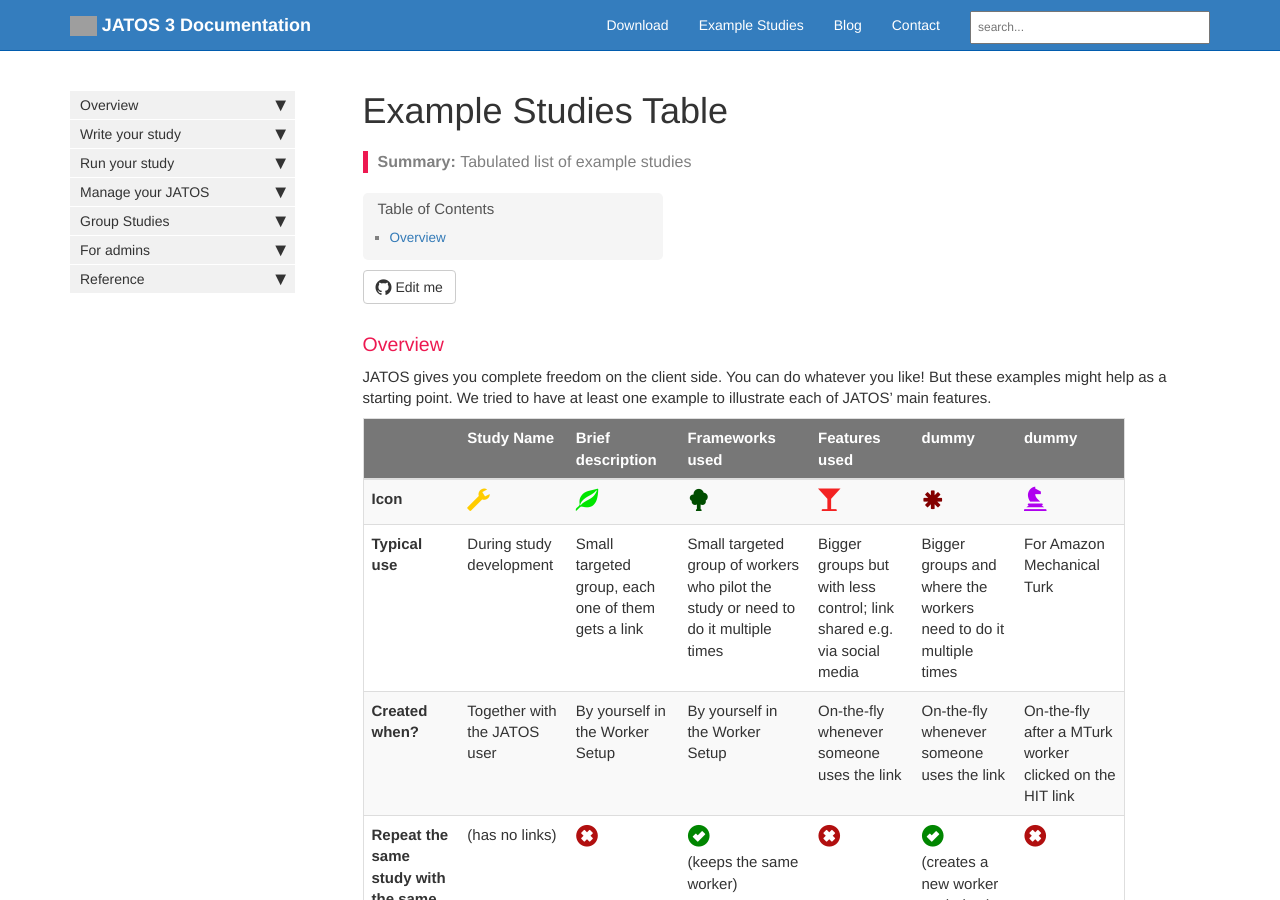
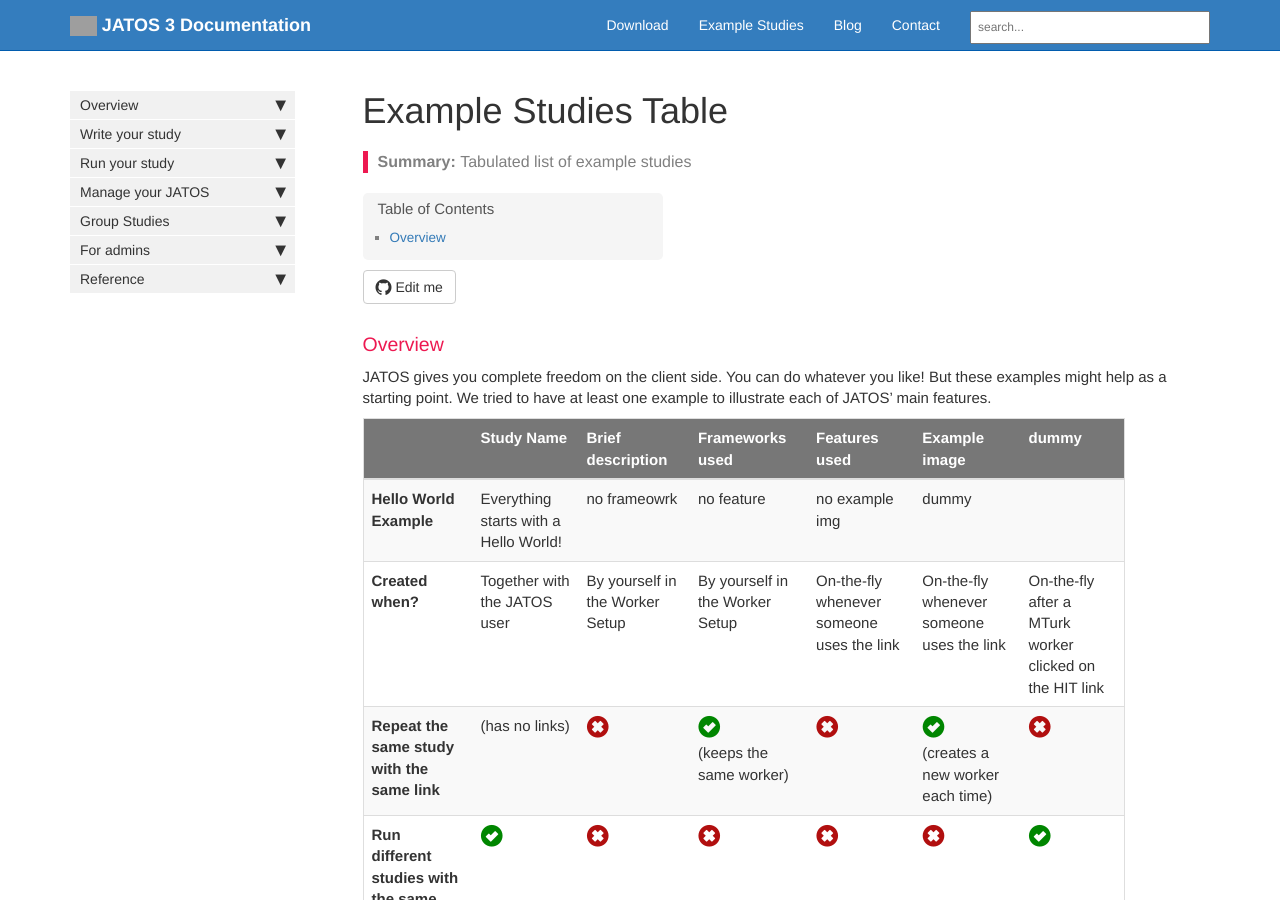
Before and after one commit to kristian-lange-tw/JATOS_docs_v3, a Jekyll site: the page built from pages/Example-Studies-Table.md, in a window 1280 px wide and 900 px high. Built offline with Jekyll 4.4.1, drawn with Linux system fonts in a browser that asks for light colours; nearby versions of some CDN libraries; comment, search, counter and statistics services are not loaded; grey boxes are pictures that could not be loaded.

Commit message:
Update Example-Studies-Table.md

```diff
--- a/pages/Example-Studies-Table.md
+++ b/pages/Example-Studies-Table.md
@@ -13,10 +13,9 @@
 ### Overview
 JATOS gives you complete freedom on the client side. You can do whatever you like! But these examples might help as a starting point. We tried to have at least one example to illustrate each of JATOS' main features.
 
-| | Study Name             | Brief description   | Frameworks used | Features used    | dummy  | dummy            |
+| | Study Name             | Brief description   | Frameworks used | Features used    | Example image  | dummy            |
 |-|-------------------|-------------------|-------------------|-------------------|-------------------|------------------|
-| **Icon** | <span class="glyphicon glyphicon-wrench glyphicon-jatos"></span> | <span class="glyphicon glyphicon-leaf glyphicon-personal-single"></span> | <span class="glyphicon glyphicon-tree-deciduous glyphicon-personal-multiple"></span> | <span class="glyphicon glyphicon-glass glyphicon-general-single"></span> | <span class="glyphicon glyphicon-asterisk glyphicon-general-multiple"></span> | <span class="glyphicon glyphicon-knight glyphicon-mturk"></span> |
-| **Typical use** | During study development | Small targeted group, each one of them gets a link | Small targeted group of workers who pilot the study or need to do it multiple times | Bigger groups but with less control; link shared e.g. via social media | Bigger groups and where the workers need to do it multiple times | For Amazon Mechanical Turk |
+| **Hello World Example** | Everything starts with a Hello World! | no frameowrk | no feature| no example img | dummy |
 | **Created when?** | Together with the JATOS user | By yourself in the Worker Setup | By yourself in the Worker Setup | On-the-fly whenever someone uses the link | On-the-fly whenever someone uses the link | On-the-fly after a MTurk worker clicked on the HIT link |
 | **Repeat the same study with the same link** | (has no links) | <span class="glyphicon glyphicon-remove-sign"></span> | <span class="glyphicon glyphicon-ok-sign"></span><br>(keeps the same worker) | <span class="glyphicon glyphicon-remove-sign"></span> | <span class="glyphicon glyphicon-ok-sign"></span><br>(creates a new worker each time) | <span class="glyphicon glyphicon-remove-sign"></span> |
 | **Run different studies with the same worker** | <span class="glyphicon glyphicon-ok-sign"></span> | <span class="glyphicon glyphicon-remove-sign"></span> | <span class="glyphicon glyphicon-remove-sign"></span> | <span class="glyphicon glyphicon-remove-sign"></span> | <span class="glyphicon glyphicon-remove-sign"></span> | <span class="glyphicon glyphicon-ok-sign"></span> |
```
